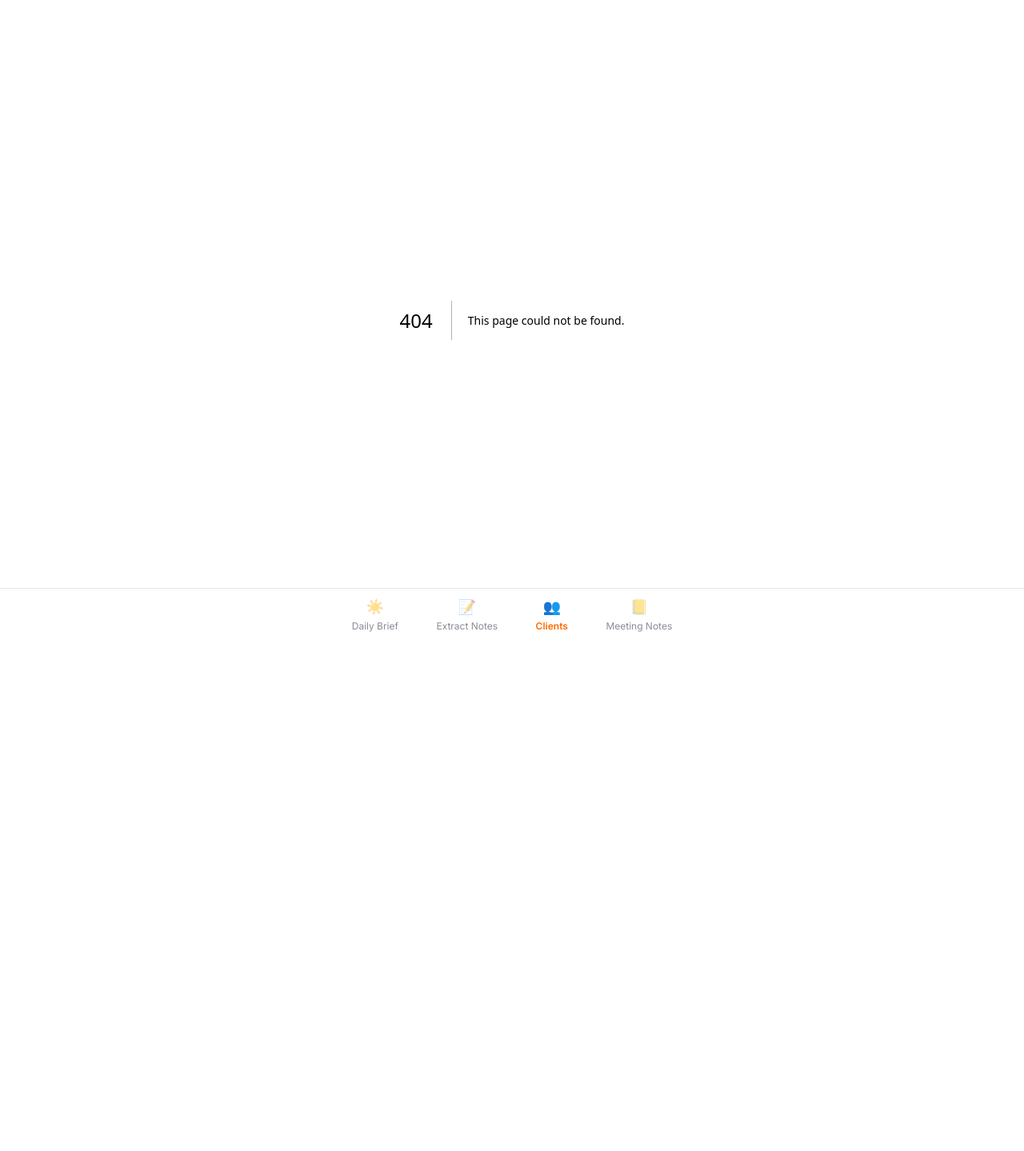
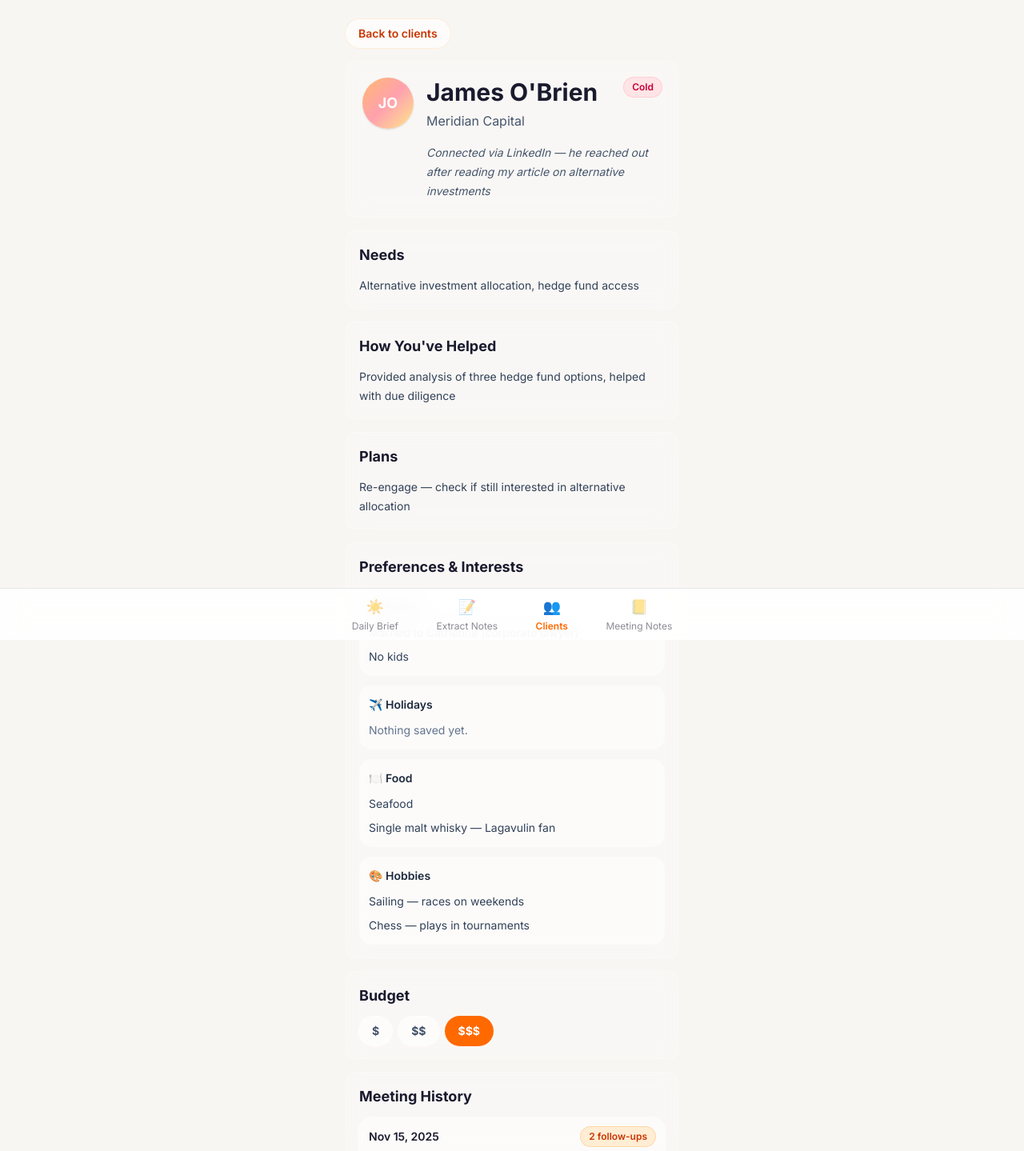
Before and after one commit to huanhock/unreasonablyhuman, a Next.js app: page /clients/james-obrien in a window 1280 px wide. Before the commit this address had no page. Shown: the top 1439 px of the page at 80% size. Before the commit the page ends 944 px from the top, so only its background shows below. Built offline with nearby package versions, Linux system fonts and the light colour scheme.

Commit message:
feat: add client wiki detail page

```diff
--- /dev/null
+++ b/app/clients/[id]/page.tsx
@@ -0,0 +1,307 @@
+'use client';
+
+import Link from 'next/link';
+import { use, useState } from 'react';
+import type { Client, MeetingNote } from '@/data/mock';
+import { clients } from '@/data/mock';
+
+const statusStyles: Record<Client['status'], string> = {
+  cold: 'bg-rose-100 text-rose-700 ring-rose-200',
+  warm: 'bg-amber-100 text-amber-700 ring-amber-200',
+  hot: 'bg-emerald-100 text-emerald-700 ring-emerald-200',
+};
+
+const budgetTiers: Client['budget'][] = ['$', '$$', '$$$'];
+
+const smallTalkLabels = [
+  ['family', 'Family', '👨‍👩‍👧‍👦'],
+  ['holidays', 'Holidays', '✈️'],
+  ['food', 'Food', '🍽️'],
+  ['hobbies', 'Hobbies', '🎨'],
+] as const;
+
+function getInitials(name: string) {
+  return name
+    .split(' ')
+    .map((part) => part[0])
+    .join('')
+    .slice(0, 2)
+    .toUpperCase();
+}
+
+function formatDate(date: string) {
+  return new Intl.DateTimeFormat('en', {
+    month: 'short',
+    day: 'numeric',
+    year: 'numeric',
+  }).format(new Date(`${date}T00:00:00`));
+}
+
+function Section({
+  title,
+  children,
+}: {
+  title: string;
+  children: React.ReactNode;
+}) {
+  return (
+    <section className="glass p-4">
+      <h2 className="text-lg font-bold text-[#1a1a2e]">{title}</h2>
+      <div className="mt-3 text-sm leading-6 text-slate-700">{children}</div>
+    </section>
+  );
+}
+
+function PreferenceList({
+  icon,
+  title,
+  items,
+}: {
+  icon: string;
+  title: string;
+  items: string[];
+}) {
+  return (
+    <div className="rounded-2xl bg-white/45 p-3">
+      <h3 className="font-semibold text-slate-800">
+        {icon} {title}
+      </h3>
+      {items.length > 0 ? (
+        <ul className="mt-2 space-y-1.5">
+          {items.map((item) => (
+            <li key={item} className="text-slate-700">
+              {item}
+            </li>
+          ))}
+        </ul>
+      ) : (
+        <p className="mt-2 text-slate-500">Nothing saved yet.</p>
+      )}
+    </div>
+  );
+}
+
+function MeetingCard({ meeting }: { meeting: MeetingNote }) {
+  const [expanded, setExpanded] = useState(false);
+  const smallTalk = smallTalkLabels.filter(([key]) => meeting.smallTalk[key]);
+
+  return (
+    <article className="overflow-hidden rounded-2xl bg-white/45 ring-1 ring-white/60">
+      <button
+        type="button"
+        onClick={() => setExpanded((current) => !current)}
+        className="w-full p-3 text-left transition hover:bg-white/40 focus:outline-none focus:ring-2 focus:ring-inset focus:ring-orange-300"
+        aria-expanded={expanded}
+      >
+        <div className="flex items-start justify-between gap-3">
+          <div className="min-w-0">
+            <h3 className="font-semibold text-[#1a1a2e]">
+              {formatDate(meeting.date)}
+            </h3>
+            <p className="mt-1 text-sm text-slate-600">{meeting.location}</p>
+          </div>
+          <span className="shrink-0 rounded-full bg-orange-100 px-2.5 py-1 text-xs font-semibold text-orange-700 ring-1 ring-orange-200">
+            {meeting.followUps.length} follow-up
+            {meeting.followUps.length === 1 ? '' : 's'}
+          </span>
+        </div>
+
+        <div className="mt-3 flex flex-wrap gap-2">
+          {meeting.topics.map((topic) => (
+            <span
+              key={topic}
+              className="rounded-full bg-white/65 px-2.5 py-1 text-xs font-medium text-slate-600"
+            >
+              {topic}
+            </span>
+          ))}
+        </div>
+      </button>
+
+      {expanded ? (
+        <div className="border-t border-white/70 p-3">
+          <div className="space-y-2">
+            {meeting.followUps.map((followUp) => (
+              <label
+                key={followUp.task}
+                className="flex items-start gap-3 rounded-xl bg-white/50 p-3"
+              >
+                <input
+                  type="checkbox"
+                  defaultChecked={followUp.done}
+                  className="mt-0.5 size-4 rounded border-orange-200 accent-orange-500"
+                />
+                <span className="text-sm text-slate-700">{followUp.task}</span>
+              </label>
+            ))}
+          </div>
+
+          {smallTalk.length > 0 ? (
+            <div className="mt-3 space-y-2">
+              {smallTalk.map(([key, label, icon]) => (
+                <p
+                  key={key}
+                  className="rounded-xl bg-white/50 p-3 text-sm text-slate-700"
+                >
+                  <span className="font-semibold text-slate-800">
+                    {icon} {label}:{' '}
+                  </span>
+                  {meeting.smallTalk[key]}
+                </p>
+              ))}
+            </div>
+          ) : null}
+        </div>
+      ) : null}
+    </article>
+  );
+}
+
+export default function ClientWikiPage({
+  params,
+}: {
+  params: Promise<{ id: string }>;
+}) {
+  const { id } = use(params);
+  const client = clients.find((candidate) => candidate.id === id);
+
+  if (!client) {
+    return (
+      <div className="min-h-screen px-4 py-6">
+        <Link
+          href="/clients"
+          className="inline-flex rounded-full bg-white/70 px-4 py-2 text-sm font-semibold text-orange-700 ring-1 ring-orange-100"
+        >
+          Back to clients
+        </Link>
+        <div className="glass mt-6 p-6 text-center">
+          <h1 className="text-2xl font-bold text-[#1a1a2e]">
+            Client not found
+          </h1>
+          <p className="mt-2 text-sm text-slate-600">
+            This profile does not match any saved client.
+          </p>
+        </div>
+      </div>
+    );
+  }
+
+  return (
+    <div className="min-h-screen px-4 py-6">
+      <Link
+        href="/clients"
+        className="inline-flex rounded-full bg-white/70 px-4 py-2 text-sm font-semibold text-orange-700 ring-1 ring-orange-100 transition hover:bg-orange-50"
+      >
+        Back to clients
+      </Link>
+
+      <header className="glass mt-4 p-5">
+        <div className="flex items-start gap-4">
+          <div className="flex size-16 shrink-0 items-center justify-center rounded-full bg-gradient-to-br from-orange-300 via-rose-300 to-amber-200 text-lg font-bold text-white shadow-sm">
+            {getInitials(client.name)}
+          </div>
+
+          <div className="min-w-0 flex-1">
+            <div className="flex items-start justify-between gap-3">
+              <div className="min-w-0">
+                <h1 className="text-3xl font-bold leading-tight text-[#1a1a2e]">
+                  {client.name}
+                </h1>
+                <p className="mt-1 text-base text-slate-600">
+                  {client.company}
+                </p>
+              </div>
+              <span
+                className={`shrink-0 rounded-full px-2.5 py-1 text-xs font-semibold capitalize ring-1 ${statusStyles[client.status]}`}
+              >
+                {client.status}
+              </span>
+            </div>
+            <p className="mt-4 text-sm italic leading-6 text-slate-600">
+              {client.howWeMet}
+            </p>
+          </div>
+        </div>
+      </header>
+
+      <div className="mt-4 space-y-4">
+        <Section title="Needs">
+          <p>{client.needs}</p>
+        </Section>
+
+        <Section title="How You've Helped">
+          <p>{client.howHelped}</p>
+        </Section>
+
+        <Section title="Plans">
+          <p>{client.plans}</p>
+        </Section>
+
+        <Section title="Preferences & Interests">
+          <div className="space-y-3">
+            <PreferenceList
+              icon="👨‍👩‍👧‍👦"
+              title="Family"
+              items={client.preferences.family}
+            />
+
+            <div className="rounded-2xl bg-white/45 p-3">
+              <h3 className="font-semibold text-slate-800">✈️ Holidays</h3>
+              {client.preferences.holidays.length > 0 ? (
+                <ul className="mt-2 space-y-1.5">
+                  {client.preferences.holidays.map((holiday) => (
+                    <li
+                      key={`${holiday.date}-${holiday.destination}`}
+                      className="text-slate-700"
+                    >
+                      {formatDate(holiday.date)} to {holiday.destination}
+                    </li>
+                  ))}
+                </ul>
+              ) : (
+                <p className="mt-2 text-slate-500">Nothing saved yet.</p>
+              )}
+            </div>
+
+            <PreferenceList
+              icon="🍽️"
+              title="Food"
+              items={client.preferences.food}
+            />
+            <PreferenceList
+              icon="🎨"
+              title="Hobbies"
+              items={client.preferences.hobbies}
+            />
+          </div>
+        </Section>
+
+        <Section title="Budget">
+          <div className="flex gap-2">
+            {budgetTiers.map((tier) => (
+              <button
+                key={tier}
+                type="button"
+                className={`rounded-full px-4 py-2 text-sm font-bold ring-1 transition ${
+                  tier === client.budget
+                    ? 'bg-orange-500 text-white ring-orange-500'
+                    : 'bg-white/60 text-slate-600 ring-white/80'
+                }`}
+              >
+                {tier}
+              </button>
+            ))}
+          </div>
+        </Section>
+
+        <Section title="Meeting History">
+          <div className="space-y-3">
+            {client.meetingHistory.map((meeting) => (
+              <MeetingCard key={meeting.id} meeting={meeting} />
+            ))}
+          </div>
+        </Section>
+      </div>
+    </div>
+  );
+}
```
